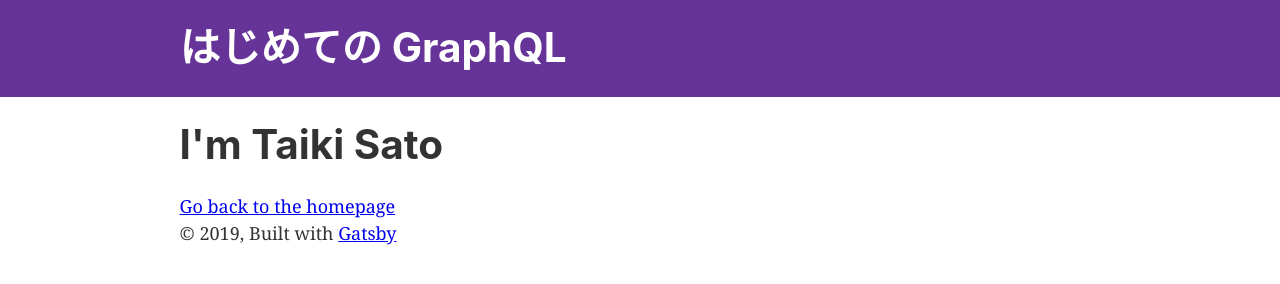
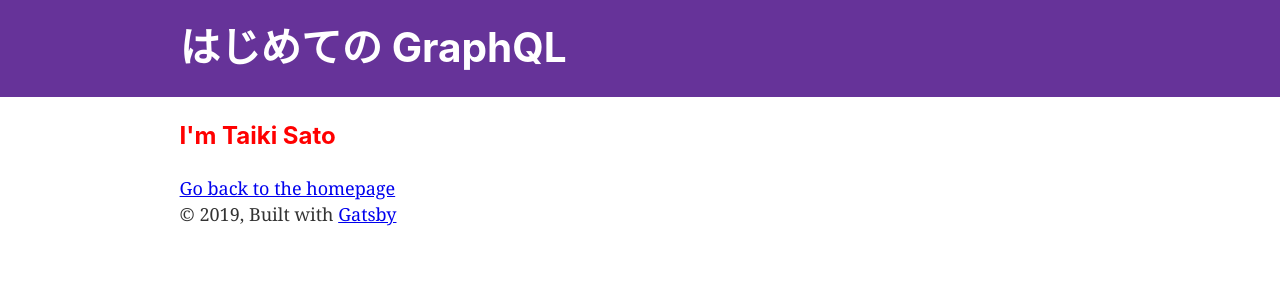
Before and after one commit to bighope-lumiere/gatsby-portfolio, a Gatsby site: page /about in a window 1280 px wide. Built offline with nearby package versions, Linux system fonts and the light colour scheme; Gatsby itself is replaced by a stand-in of ours.

Commit message:
add style

```diff
--- a/gatsby-config.js
+++ b/gatsby-config.js
@@ -22,6 +22,7 @@ module.exports = {
     },
     `gatsby-transformer-yaml`,
     `gatsby-transformer-sharp`,
+    `gatsby-plugin-styled-components`,
     `gatsby-plugin-sharp`,
     {
       resolve: `gatsby-plugin-manifest`,
--- a/package.json
+++ b/package.json
@@ -5,19 +5,22 @@
   "version": "0.1.0",
   "author": "Kyle Mathews <mathews.kyle@gmail.com>",
   "dependencies": {
+    "babel-plugin-styled-components": "^1.10.6",
     "gatsby": "^2.16.1",
     "gatsby-image": "^2.2.29",
     "gatsby-plugin-manifest": "^2.2.23",
     "gatsby-plugin-offline": "^3.0.16",
     "gatsby-plugin-react-helmet": "^3.1.13",
     "gatsby-plugin-sharp": "^2.2.31",
+    "gatsby-plugin-styled-components": "^3.1.11",
     "gatsby-source-filesystem": "^2.1.33",
     "gatsby-transformer-sharp": "^2.2.23",
     "gatsby-transformer-yaml": "^2.2.15",
     "prop-types": "^15.7.2",
     "react": "^16.10.2",
     "react-dom": "^16.10.2",
-    "react-helmet": "^5.2.1"
+    "react-helmet": "^5.2.1",
+    "styled-components": "^4.4.0"
   },
   "devDependencies": {
     "prettier": "^1.18.2"
--- a/src/pages/about.js
+++ b/src/pages/about.js
@@ -1,12 +1,19 @@
 import React from "react"
 import { Link } from "gatsby"
+import styled from "styled-components"
+
 import Layout from "../components/layout"
 import SEO from "../components/seo"
+
+const Title = styled.h1`
+  font-size: 24px;
+  color: red;
+`
 
 const AboutPage = () => (
   <Layout>
     <SEO title="About" />
-    <h1>I'm Taiki Sato</h1>
+    <Title>I'm Taiki Sato</Title>
     <Link to="/">Go back to the homepage</Link>
   </Layout>
 )
```
Also changed, not shown: 1 other file.
